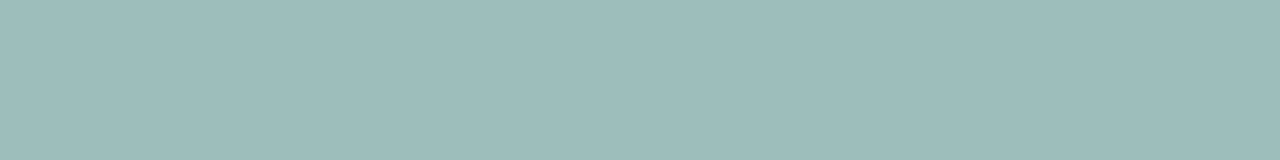
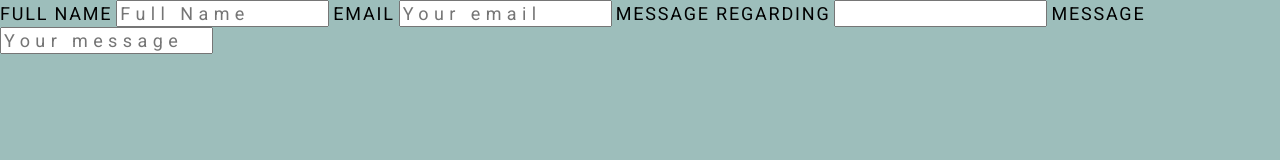
Before and after one commit to tanyapeterson/duck-form-project, a plain HTML site: page index.html in a window 1280 px wide. Drawn offline with Linux system fonts and the light colour scheme.

Commit message:
added form elements and styling

```diff
--- a/index.html
+++ b/index.html
@@ -12,11 +12,26 @@
     <link href="https://fonts.googleapis.com/css2?family=Roboto&display=swap" rel="stylesheet">
 
 </head>
-<div class="rectangle-red"></div>
-<div class="rectangle-yellow"></div>
+
+<body>
+    <form action="">
+        <label for="name" class="label">FULL NAME</label>
+        <input type="name" class="input-info" placeholder="Full Name ">
+        <label for="email" class="label">EMAIL</label>
+        <input type="email" class="input-info" placeholder="Your email">
+        <label for="message" class="label">MESSAGE REGARDING</label>
+        <input type="message" class="input-info" placeholder="">
+        <label for="message" class="label">MESSAGE</label>
+        <input type="message" class="input-info" placeholder="Your message">
 
 
-<body>
+
+
+
+
+
+    </form>
+
 
 </body>
 
--- a/styles/styles.css
+++ b/styles/styles.css
@@ -4,5 +4,28 @@ body {
     box-sizing: border-box;
     background-color: #9DBEBB;
     font-family: 'Roboto', sans-serif;
-    display: flex;
 }
+
+
+.label {
+    font-family: 'Roboto';
+    font-style: normal;
+    font-weight: 400;
+    font-size: 18px;
+    line-height: 21px;
+    /* identical to box height */
+    letter-spacing: 0.1em;
+    text-transform: uppercase;
+}
+
+
+.input-info {
+    font-family: 'Roboto';
+    font-style: normal;
+    font-weight: 400;
+    font-size: 18px;
+    line-height: 21px;
+    /* identical to box height */
+    letter-spacing: 0.3em;
+    color: #FDFFFF;
+}
```
